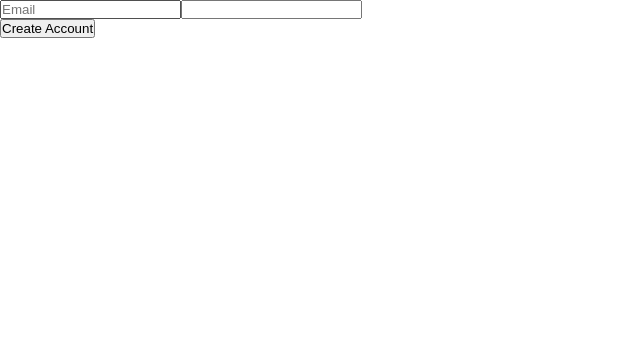
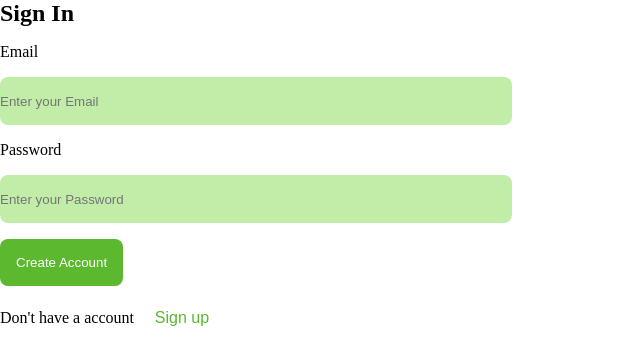
Before and after one commit to Vighnesh-45/medical-healthcare, a React (Vite) app: page /Login in a window 1280 px wide. Shown: the top 364 px of the page, without its empty margins (0-640 px from the left). Built offline with nearby package versions, Linux system fonts and the light colour scheme.

Commit message:
login css

```diff
--- a/src/Components/Auth/Combine.css
+++ b/src/Components/Auth/Combine.css
@@ -1,3 +1,47 @@
+/* Log In */
+.login-main {
+  & .login-container {
+    & .login-form {
+      display: flex;
+      flex-direction: column;
+      justify-content: center;
+      gap: 1rem;
+      & input {
+        width: 40%;
+        height: 3rem;
+        background-color: #c2eda8;
+        border-radius: 0.5rem;
+        border: none;
+      }
+    }
+    & button {
+      background-color: #5bb82f;
+      color: white;
+      border: none;
+      padding: 1rem;
+      margin-top: 1rem;
+      border-radius: 0.5rem;
+      cursor: pointer;
+    }
+    & .new-account {
+      display: flex;
+      gap: 1rem;
+      align-items: baseline;
+      height: 4rem;
+      & button {
+        border: none;
+        background: transparent;
+        color: #5bb82f;
+        padding: 0;
+        height: 2rem;
+        width: 4rem;
+        font-size: 1rem;
+        cursor: pointer;
+      }
+    }
+  }
+}
+
 /* SignUp CSS */
 .signup-main {
   & .signup-container {
--- a/src/Components/Auth/Login.jsx
+++ b/src/Components/Auth/Login.jsx
@@ -1,5 +1,6 @@
 import { useState } from 'react';
 import { useNavigate } from 'react-router-dom';
+import {Link} from "react-router-dom"
 import './Combine.css'
 const Login = () => {
     const navigate = useNavigate();
@@ -39,12 +40,19 @@ const Login = () => {
         <section className="login-main">
             <div className="login-container">
                 <div className="login-form">
-                    <input type="text" placeholder="Email" value={email}
+                    <h2>Sign In</h2>
+                    <label htmlFor="">Email</label>
+                    <input type="text" placeholder="Enter your Email" value={email}
                         onChange={(e) => setEmail(e.target.value)} />
-                    <input type="password" name="Pass" value={pass}
+                        <label htmlFor="">Password</label>
+                    <input type="password" placeholder="Enter your Password" name="Pass" value={pass}
                         onChange={(e) => setPass(e.target.value)} />
                 </div>
                 <button onClick={handleSubmit}>Create Account</button>
+                <div className="new-account">
+                    <p>Don't have a account</p>
+                    <Link to="/Signup"><button>Sign up</button></Link>
+                </div>
             </div>
         </section>
     )
```
Also changed, not shown: src/Components/Popup.css (added, +30 -0 lines), src/Components/Popup.jsx (added, +21 -0 lines).
